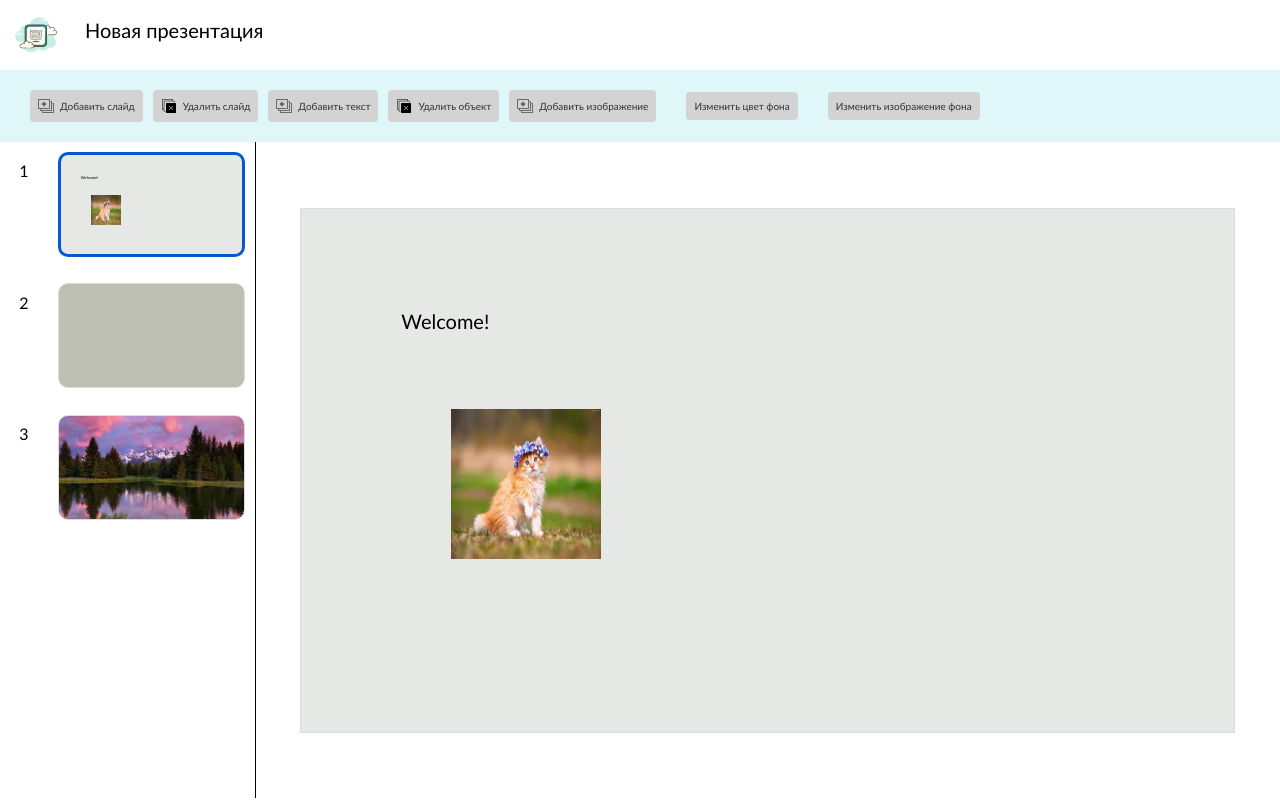
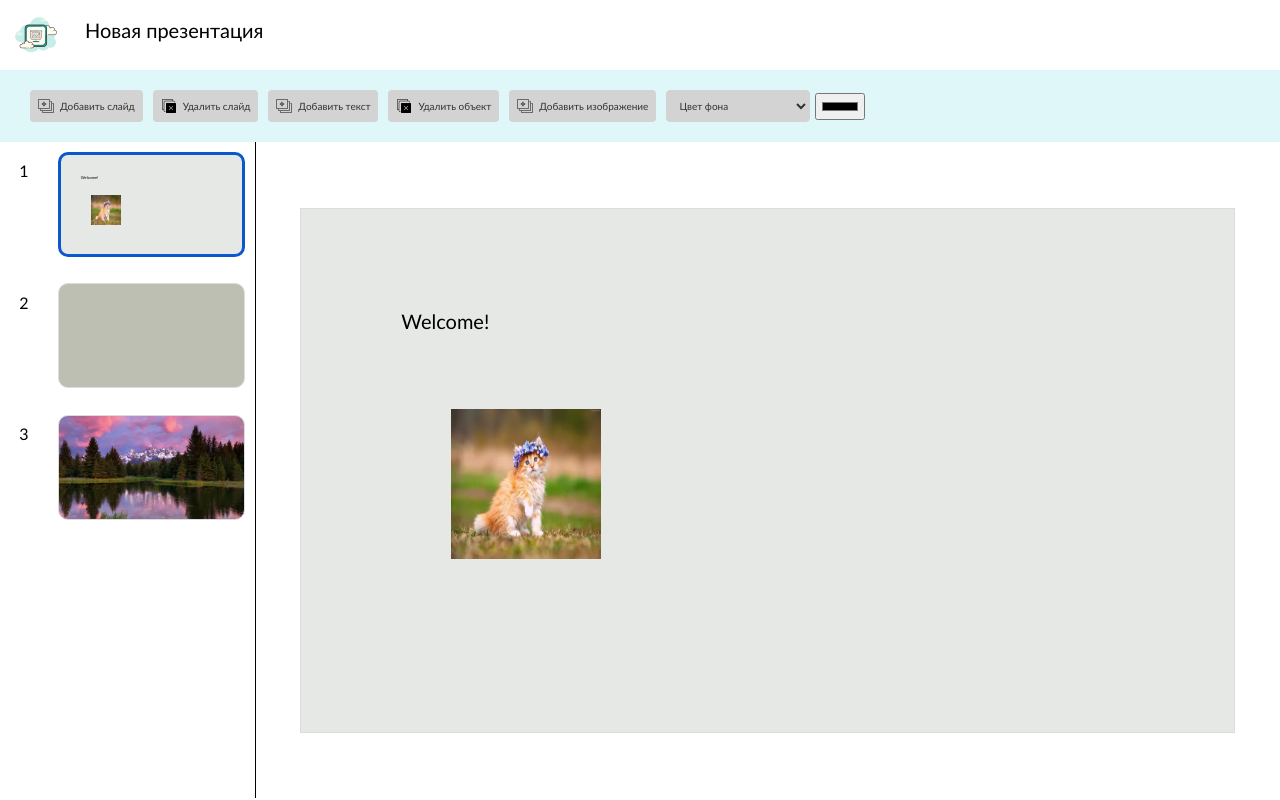
Before and after one commit to KsuyS/my-presentation-maker, a React (Vite) app: page / in a window 1280 px wide. Built offline with nearby package versions, Linux system fonts and the light colour scheme.

Commit message:
Изменения для выбора фона

```diff
--- a/src/view/toolbar/Toolbar.module.css
+++ b/src/view/toolbar/Toolbar.module.css
@@ -31,17 +31,41 @@
     background-color: #b0b0b0;
 }
 
-.changeBackground {
-    display: flex;
-    align-items: center;
-    margin-left: 20px;
+.label {
+    margin-right: 10px;
 }
 
-.changeBackground select,
-.changeBackground input[type="color"] {
-    margin-right: 5px;
+.colorPicker {
+    padding: 4px;
 }
 
-.changeBackground input[type="file"] {
-    margin-right: 5px;
+.dropdown {
+    padding: 8px;
+    border-radius: 4px;
+    border: 1px solid #d3d3d3;
+    background-color: #d3d3d3;
+    cursor: pointer;
 }
+
+.dropdown:hover {
+    background-color: #b0b0b0;
+}
+
+.imageUploader {
+    display: none;
+}
+
+.fileLabel {
+    background-color: #d3d3d3;
+    color: #333;
+    border-radius: 4px;
+    padding: 8px 8px;
+    margin: 5px;
+    cursor: pointer;
+    font-size: 10px;
+    transition: background-color 0.3s ease;
+}
+
+.fileLabel:hover {
+    background-color: #b0b0b0;
+}
--- a/src/view/toolbar/Toolbar.tsx
+++ b/src/view/toolbar/Toolbar.tsx
@@ -5,11 +5,7 @@ import { removeSlide } from "../../store/RemoveSlide.ts";
 import { addText } from "../../store/AddTextOnSlide.ts";
 import { addImage } from "../../store/AddImageOnSlide.ts";
 import { removeObject } from "../../store/RemoveObjectOnSlide.ts";
-import { changeColorBackground } from "../../store/ChangeColorBackground.ts";
-
-import { changeImgBackground } from "../../store/ChangeImgBackground.ts";
-
-
+import { changeBackground } from "../../store/ChangeBackground.ts";
 
 import addSlideIcon from '../../assets/add-slide.png';
 import removeSlideIcon from '../../assets/delete-slide.png';
@@ -17,7 +13,11 @@ import addTextIcon from '../../assets/add-slide.png';
 import removeTextIcon from '../../assets/delete-slide.png';
 import addImageIcon from '../../assets/add-slide.png';
 
+import { useState } from 'react';
+
 function Toolbar() {
+    const [backgroundOption, setBackgroundOption] = useState<'color' | 'image'>('color');
+
     function onAddSlide() {
         dispatch(addSlide);
     }
@@ -38,14 +38,21 @@ function Toolbar() {
         dispatch(addImage);
     }
 
-    function onChangeColorBackground() {
-        dispatch(changeColorBackground);
+    const onChangeColorBackground: React.ChangeEventHandler<HTMLInputElement> = (event) => {
+        const color = (event.target as HTMLInputElement).value;
+        dispatch(changeBackground, { type: 'solid', value: color });
     }
 
-    function onChangeImgBackground() {
-        dispatch(changeImgBackground);
+    const onChangeImgBackground: React.ChangeEventHandler<HTMLInputElement> = (event) => {
+        const file = event.target.files?.[0];
+        if (file) {
+            const reader = new FileReader();
+            reader.onloadend = () => {
+                dispatch(changeBackground, { type: 'image', value: reader.result });
+            };
+            reader.readAsDataURL(file);
+        }
     }
-
 
     return (
         <div className={styles.toolbar}>
@@ -71,18 +78,44 @@ function Toolbar() {
             </button>
 
             <div className={styles.changeBackground}>
-                <button className={styles.button} onClick={onChangeColorBackground}>
-                    Изменить цвет фона
-                </button>
+                <select
+                    id="backgroundSelector"
+                    value={backgroundOption}
+                    onChange={(e) => setBackgroundOption(e.target.value as 'color' | 'image')}
+                    className={`${styles.dropdown} ${styles.button}`}
+                >
+                    <option value="color">Цвет фона</option>
+                    <option value="image">Фоновое изображение</option>
+                </select>
             </div>
 
-            <div className={styles.changeBackground}>
-                <button className={styles.button} onClick={onChangeImgBackground}>
-                    Изменить изображение фона
-                </button>
-            </div>
+            {backgroundOption === 'color' && (
+                <div className={styles.changeColor}>
+                    <input
+                        type="color"
+                        id="colorPicker"
+                        onChange={onChangeColorBackground}
+                        className={`${styles.colorPicker}`}
+                    />
+                </div>
+            )}
+
+            {backgroundOption === 'image' && (
+                <div className={styles.changeImage}>
+                    <input
+                        type="file"
+                        id="imageUploader"
+                        accept="image/*"
+                        onChange={onChangeImgBackground}
+                        className={styles.imageUploader}
+                    />
+                    <label htmlFor="imageUploader" className={`${styles.button} ${styles.fileLabel}`}>
+                        Выберите изображение
+                    </label>
+                </div>
+            )}
         </div>
     );
 }
 
-export { Toolbar }
+export { Toolbar };
--- a/src/view/topPanel/TopPanel.tsx
+++ b/src/view/topPanel/TopPanel.tsx
@@ -16,7 +16,7 @@ function TopPanel({ title }: TitlePresentationProps) {
 
     return (
         <div className={styles.topPanel}>
-            <img className={styles.logo} src={logo}></img>
+            <img className={styles.logo} src={logo}/>
             <input className={styles.title} type="text" defaultValue={title} onChange={onTitleChange}/>
         </div>
     )
```
